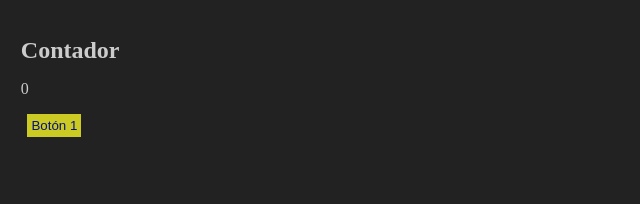
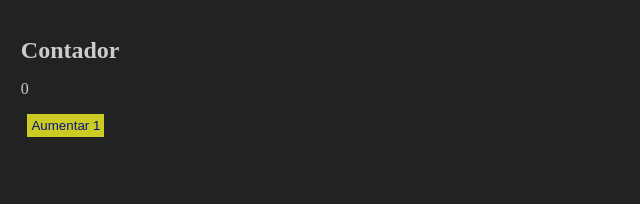
Before and after one commit to blonder413/primer-proyecto-react, a React (Vite) app: page / in a window 1280 px wide. Shown: the top 204 px of the page, without its empty margins (0-640 px from the left). Built offline with nearby package versions, Linux system fonts and the light colour scheme.

Commit message:
use state

```diff
--- /dev/null
+++ b/src/ComponenteEventos/ContadorApp4.jsx
@@ -0,0 +1,19 @@
+import './ContadorApp.css'
+import { useState } from 'react'
+
+export const ContadorApp4 = ({ value }) => {
+
+    const [contador, setContador] = useState(value)
+
+    const manejarClick = () => {
+        setContador(contador+1)
+    }
+
+    return (
+        <>
+            <h1>Contador</h1>
+            <p>{ contador }</p>
+            <button onClick={manejarClick}>Aumentar 1</button>
+        </>
+    )
+}
--- a/src/main.jsx
+++ b/src/main.jsx
@@ -8,6 +8,7 @@ import { ComponenteProps } from './ComponenteProps/ComponenteProps'
 import { ContadorApp } from './ComponenteEventos/ContadorApp'
 import { ContadorApp2 } from './ComponenteEventos/ContadorApp2'
 import { ContadorApp3 } from './ComponenteEventos/ContadorApp3'
+import { ContadorApp4 } from './ComponenteEventos/ContadorApp4'
 
 ReactDOM.createRoot(document.getElementById('root')).render(
   <React.StrictMode>
@@ -16,6 +17,7 @@ ReactDOM.createRoot(document.getElementById('root')).render(
     {/* <ComponenteProps></ComponenteProps> */}
     {/* <ContadorApp></ContadorApp> */}
     {/* <ContadorApp2 value={0}></ContadorApp2> */}
-    <ContadorApp3 value={0}></ContadorApp3>
+    {/* <ContadorApp3 value={0}></ContadorApp3> */}
+    <ContadorApp4 value={0}></ContadorApp4>
   </React.StrictMode>,
 )
```
